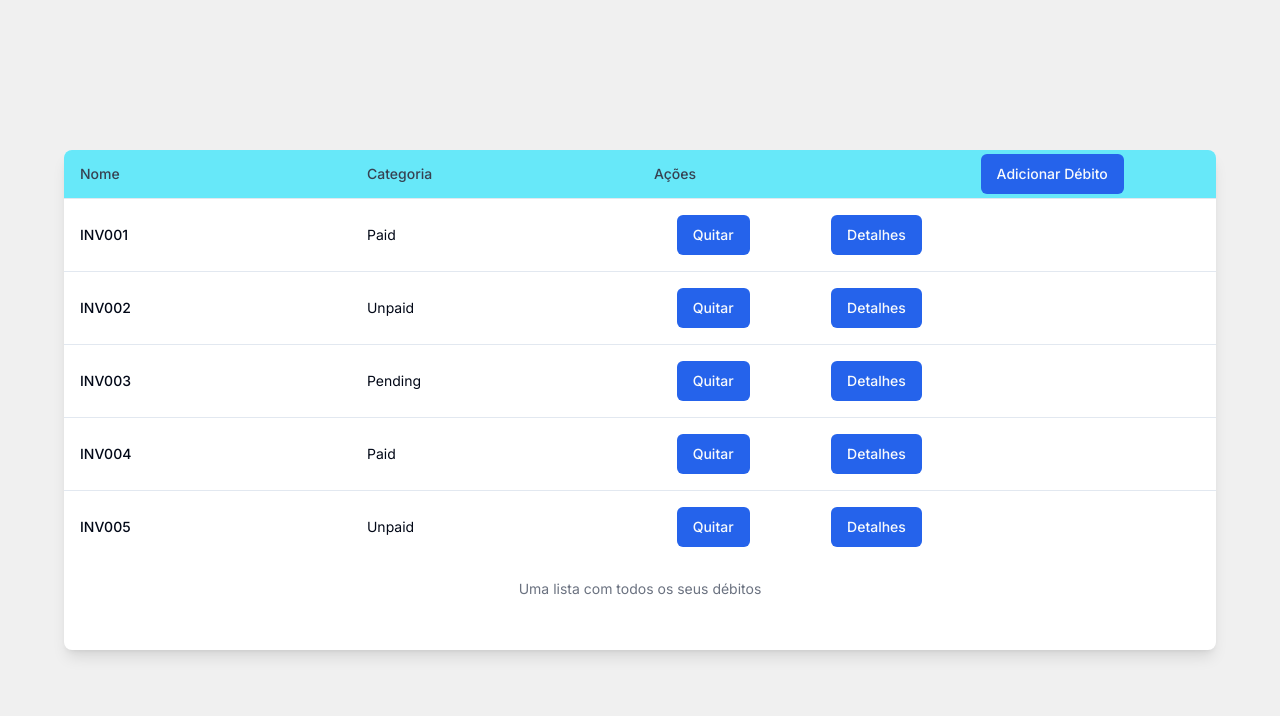
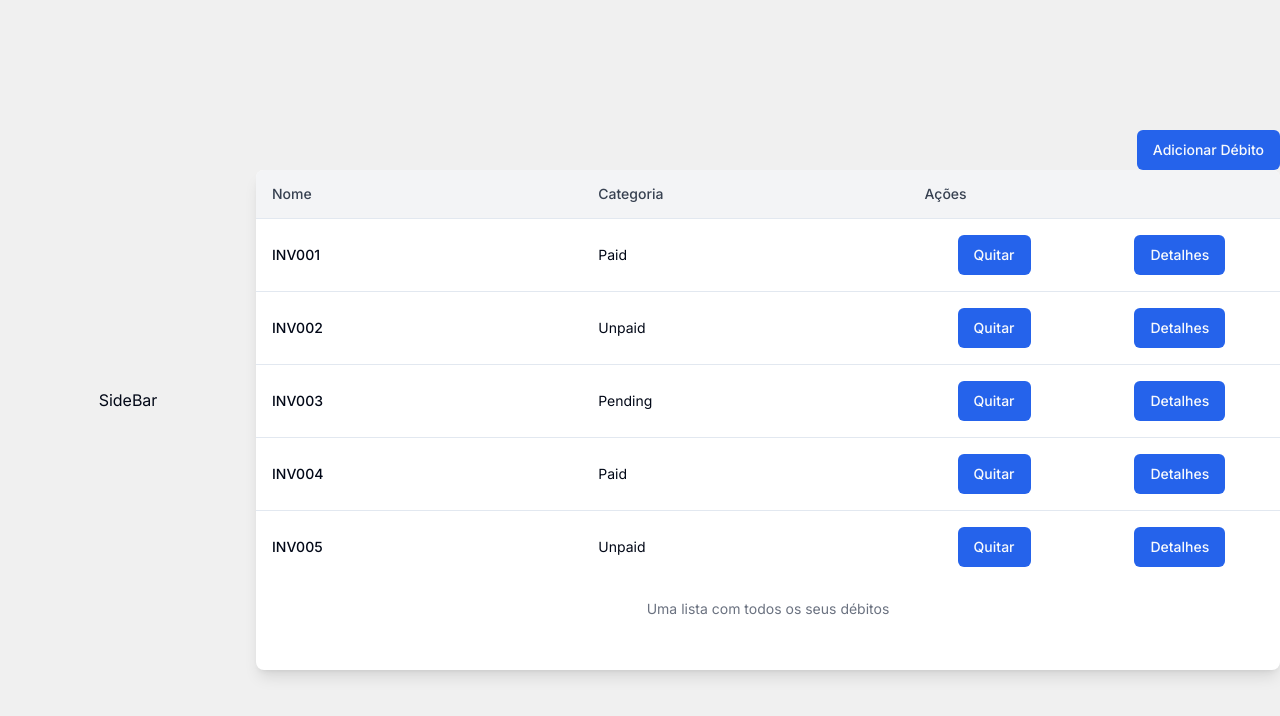
Before and after one commit to guilherme-braga4/nextjs-boilerplate-mvc, a Next.js app: page / in a window 1280 px wide. Shown: the top 716 px of the page. Built offline with nearby package versions, Linux system fonts and the light colour scheme.

Commit message:
feat: turn main container into grid to display sidebar and table

```diff
--- a/src/app/page.tsx
+++ b/src/app/page.tsx
@@ -11,7 +11,16 @@ import {
 
 export default function Home() {
   return (
-    <div className="bg-[#F0F0F0] h-screen w-screen flex items-center justify-center">
+    <>
+      <div className="bg-red-500 grid grid-cols-[20%_80%] overflow-hidden h-screen w-screen">
+        {/* SideBar */}
+        <div className="bg-[#F0F0F0] flex items-center justify-center flex-col">
+          SideBar
+        </div>
+        <div className="bg-[#F0F0F0] max-w-full flex items-center justify-center flex-col">
+          <div className="w-full flex justify-end">
+            <Button size="table">Adicionar Débito</Button>
+          </div>
           <Table>
             <TableCaption>Uma lista com todos os seus débitos</TableCaption>
             <TableHeader>
@@ -20,9 +29,6 @@ export default function Home() {
                 <TableHead className="w-[200px]">Categoria</TableHead>
                 <TableHead className="w-[100px]">Ações</TableHead>
                 <TableHead className="w-[100px]"></TableHead>
-            <TableHead className="w-[100px]">
-              <Button size="table">Adicionar Débito</Button>
-            </TableHead>
               </TableRow>
             </TableHeader>
             <TableBody>
@@ -39,6 +45,7 @@ export default function Home() {
                   <TableCell className="w-[100px] text-center">
                     <Button size="table">Quitar</Button>
                   </TableCell>
+
                   <TableCell className="w-[100px] text-center">
                     <Button size="table">Detalhes</Button>
                   </TableCell>
@@ -47,5 +54,7 @@ export default function Home() {
             </TableBody>
           </Table>
         </div>
+      </div>
+    </>
   )
 }
--- a/src/components/ui/table.tsx
+++ b/src/components/ui/table.tsx
@@ -6,7 +6,7 @@ const Table = React.forwardRef<
   HTMLTableElement,
   React.HTMLAttributes<HTMLTableElement>
 >(({ className, ...props }, ref) => (
-  <div className="bg-white m-16 min-h-[500px] relative w-full overflow-auto shadow-lg rounded-lg">
+  <div className="bg-white min-h-[500px] relative w-full overflow-auto shadow-lg rounded-lg">
     <table
       ref={ref}
       className={cn('w-full caption-bottom text-sm', className)}
@@ -74,7 +74,7 @@ const TableHead = React.forwardRef<
   <th
     ref={ref}
     className={cn(
-      'bg-cyan-300 h-12 px-4 text-left align-middle font-medium text-gray-700',
+      'h-12 px-4 text-left align-middle font-medium text-gray-700',
       className
     )}
     {...props}
```
Lines whose indentation alone changed are shown as unchanged.
